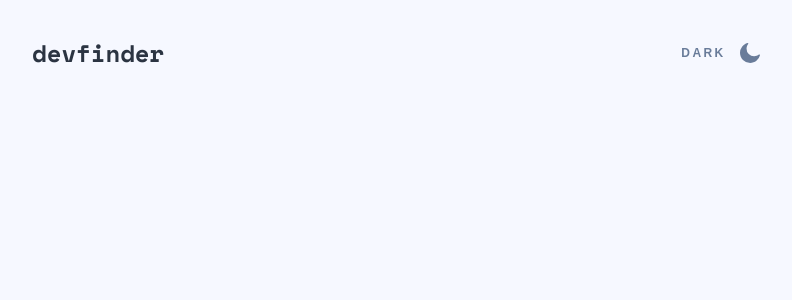
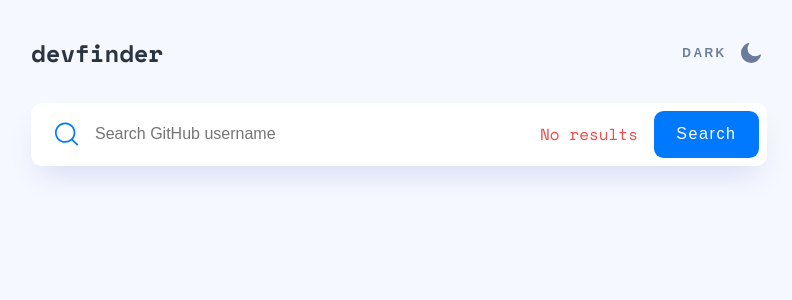
Before and after one commit to N1hron/dev-finder, a React (Create React App) app: page / in a window 1280 px wide. Shown: the top 300 px of the page, without its empty margins (241-1033 px from the left). Built offline with nearby package versions, Linux system fonts and the light colour scheme.

Commit message:
create search component

```diff
--- a/src/App.tsx
+++ b/src/App.tsx
@@ -1,11 +1,12 @@
 import { Container } from 'components/Container';
 import { Header } from 'components/Header';
-import { ThemeSwitcher } from 'components/ThemeSwitcher';
+import { Search } from 'components/Search';
 
 function App() {
     return (
         <Container>
             <Header/>
+            <Search searchError={true} onSubmit={() => {}}/>
         </Container>
     );
 }
--- /dev/null
+++ b/src/components/Button/Button.module.scss
@@ -0,0 +1,16 @@
+.button {
+    background-color: var(--main-color);
+    color: var(--white);
+    border: none;
+    font-size: 1rem;
+    letter-spacing: 0.1em;
+    padding: 0.9em 1.4em;
+    border-radius: 0.6em;
+
+    cursor: pointer;
+    transition: background-color var(--transition-duration-color);
+
+    &:hover {
+        background-color: var(--main-color-hover);
+    }
+}
--- /dev/null
+++ b/src/components/Button/Button.tsx
@@ -0,0 +1,14 @@
+import { ButtonHTMLAttributes, MouseEventHandler } from 'react';
+
+import styles from './Button.module.scss';
+
+interface ButtonProps extends ButtonHTMLAttributes<HTMLButtonElement> {
+    children: string;
+    onClick?: MouseEventHandler<HTMLButtonElement>
+}
+
+export const Button = ({ children, ...rest }: ButtonProps) => (
+    <button {...rest} className={styles.button}>
+        {children}
+    </button>
+);
--- /dev/null
+++ b/src/components/Button/index.ts
@@ -0,0 +1 @@
+export * from './Button';
--- a/src/components/Container/Container.module.scss
+++ b/src/components/Container/Container.module.scss
@@ -1,8 +1,8 @@
 .container {
     margin: 0 auto;
-    max-width: 734px;
+    max-width: 46em;
 
-    @media (max-width: 734px) {
+    @media (max-width: 47em) {
         padding: 0 24px;
     }
 }
--- /dev/null
+++ b/src/components/Search/Search.module.scss
@@ -0,0 +1,55 @@
+:global {
+    body[data-theme="dark"] {
+        --search-color: var(--gray-400);
+        --input-text-color: var(--gray-50);
+        --shadow: none;
+    }
+
+    body[data-theme="light"] {
+        --search-color: var(--white);
+        --input-text-color: var(--gray-100);
+    }
+}
+
+.search {
+    margin-top: 2rem;
+    padding: 0.5rem 0.5rem 0.5rem 1.5rem;
+    background-color: var(--search-color);
+    border-radius: 0.7rem;
+    box-shadow: var(--shadow);
+
+    display: flex;
+    align-items: center;
+    gap: 1rem;
+
+    label {
+        width: 1.5rem;
+        height: 1.5rem;
+        flex-shrink: 0;
+
+        svg {
+            width: 100%;
+            height: 100%;
+        }
+    }
+
+    input {
+        width: 100%;
+        font-size: 1rem;
+        border: none;
+        background-color: inherit;
+        color: var(--input-text-color);
+        padding: 0.56em 0;
+
+        &:focus {
+            outline: none;
+            border-bottom: 0.15rem solid var(--main-color);
+            margin-bottom: -0.15rem;
+        }
+    }
+}
+
+.errorMessage {
+    color: var(--error-color);
+    flex-shrink: 0;
+}
--- /dev/null
+++ b/src/components/Search/Search.tsx
@@ -0,0 +1,32 @@
+import { useState, FormEventHandler } from 'react';
+
+import { Button } from 'components/Button';
+import { ReactComponent as SearchIcon } from 'assets/icon-search.svg';
+
+import styles from './Search.module.scss';
+
+interface SearchProps {
+    searchError: boolean;
+    onSubmit: FormEventHandler<HTMLFormElement>;
+}
+
+export const Search = ({ searchError, onSubmit }: SearchProps) => {
+    const [inputValue, setInputValue] = useState('');
+
+    return (
+        <form className={styles.search} onSubmit={onSubmit}>
+            <label htmlFor="search">
+                <SearchIcon title="Search" />
+            </label>
+            <input
+                id="search"
+                type="text"
+                placeholder="Search GitHub username"
+                value={inputValue}
+                onChange={(event) => setInputValue(event.target.value)}
+            />
+            {searchError && <p className={styles.errorMessage}>No results</p>}
+            <Button>Search</Button>
+        </form>
+    );
+};
--- /dev/null
+++ b/src/components/Search/index.ts
@@ -0,0 +1 @@
+export * from './Search';
--- a/src/components/ThemeSwitcher/ThemeSwitcher.module.scss
+++ b/src/components/ThemeSwitcher/ThemeSwitcher.module.scss
@@ -24,7 +24,7 @@
         border: none;
         cursor: pointer;
         font-size: 0.75rem;
-        font-weight: 600;
+        font-weight: 700;
         text-transform: uppercase;
         letter-spacing: 0.2em;
 
--- /dev/null
+++ b/src/types/index.ts
@@ -0,0 +1,2 @@
+export * from './utility';
+export * from './api';
--- /dev/null
+++ b/src/types/utility.ts
@@ -0,0 +1,5 @@
+type RemoveUnderscore<T extends string> = T extends `${infer L}_${infer R}`
+    ? RemoveUnderscore<`${L}${Capitalize<R>}`>
+    : T;
+
+export type { RemoveUnderscore };
```
Also changed, not shown: src/types/api.ts (added, +28 -0 lines), src/assets/icon-search.svg.
